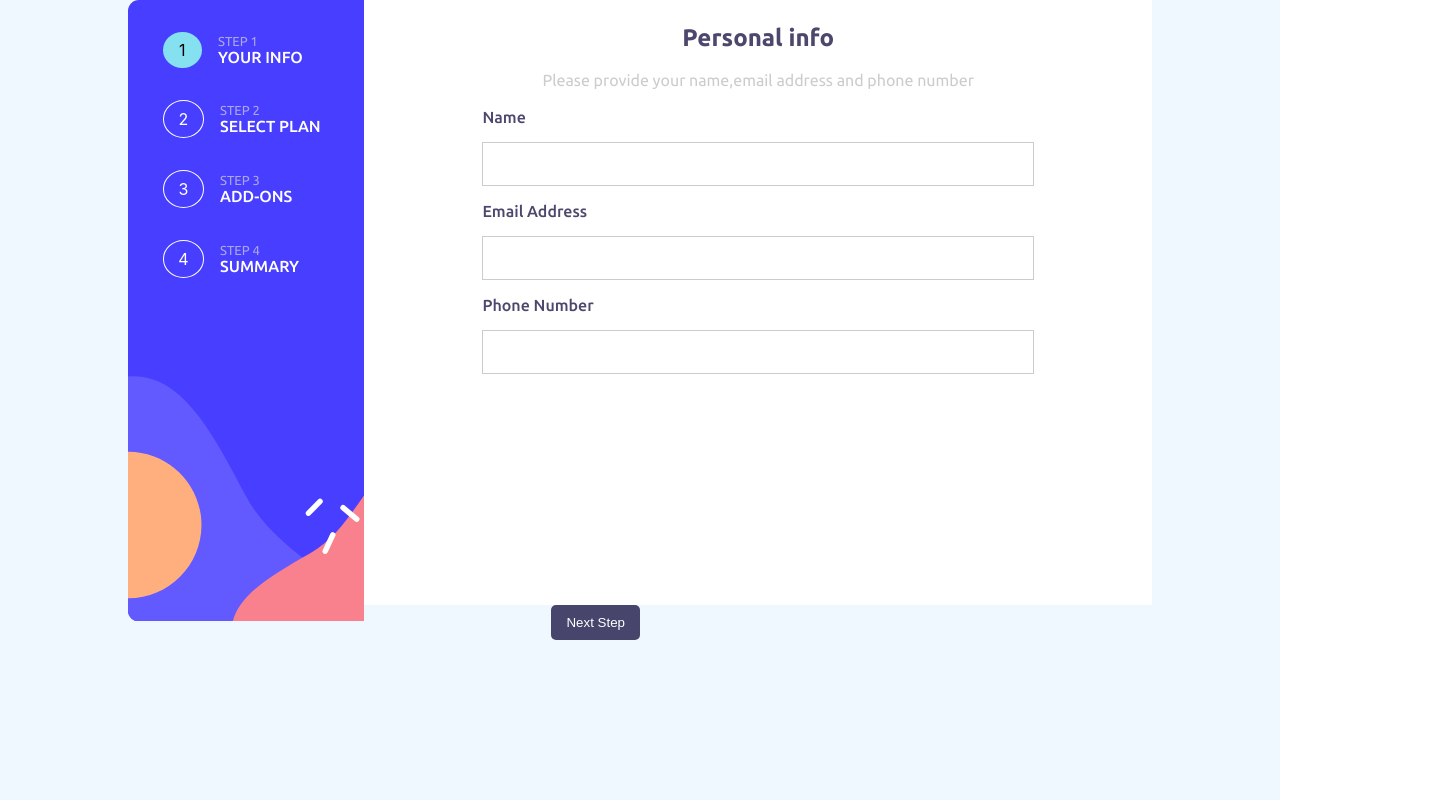
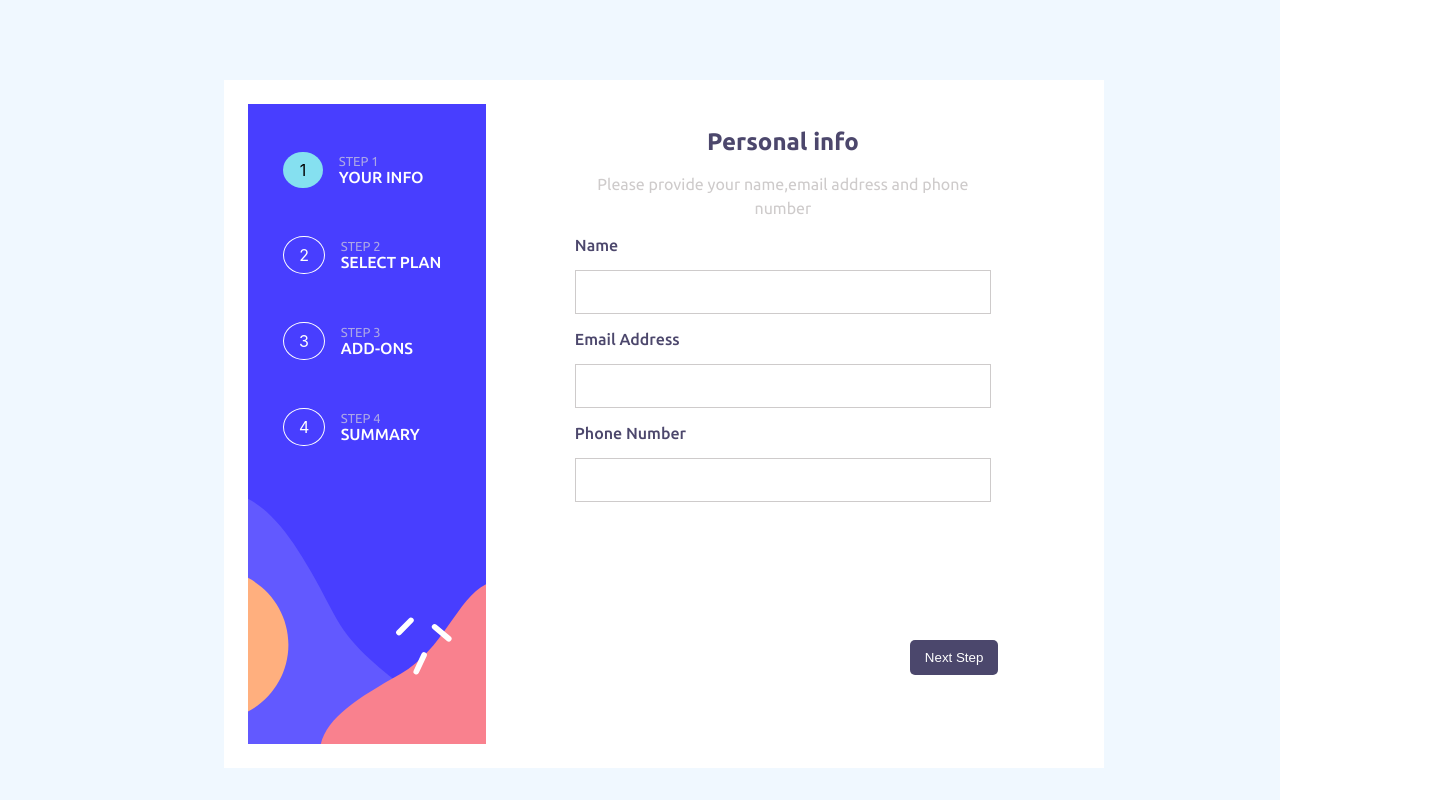
Before and after one commit to AD9-1/multistep-form, a React (Create React App) app: page / in a window 1280 px wide. Shown: the whole page, 1446 px wide, since content can reach past the window. Built offline with nearby package versions, Linux system fonts and the light colour scheme.

Commit message:
navbar desktop completed

```diff
--- a/src/App.css
+++ b/src/App.css
@@ -2,4 +2,7 @@
   text-align: center;
 min-height:100vh;
 background-color: aliceblue;
+display: flex;
+align-items: center;
+justify-content: center;
 }
--- a/src/components/Home/Home.scss
+++ b/src/components/Home/Home.scss
@@ -1,14 +1,14 @@
 .home {
-  display: flex;
-  flex-direction: column;
-  justify-content: center;
-  width: 80%;
+
+  width: 65%;
   height: 80vh;
-  margin: auto;
+
   &__first {
     height: 100%;
+    width:100%;
     display: flex;
     justify-content: center;
+    border:1.5rem solid white;
     &--steps {
       flex: 1;
       position: relative;
@@ -16,9 +16,9 @@
     }
   }
   &__second {
-    // width:90%;
-    // position:absolute;
-    // left:40%;
-    // top:70%;
+     width:70%;
+     position:absolute;
+     left:43%;
+     top:80%;
   }
 }
--- a/src/components/ProgressBar/ProgressBar.scss
+++ b/src/components/ProgressBar/ProgressBar.scss
@@ -3,24 +3,23 @@
 @use "../../styles//partials/mixins.scss" as *;
 
 .progressbar {
-  height: 100%;
-  flex: 0.3;
+  flex: 0.4;
   &_container {
     background: url("../../assets/images/bg-sidebar-desktop.svg");
     background-size: cover;
+    background-position: center;
     background-repeat: no-repeat;
-    height: 92%;
+    height: 100%;
     display: flex;
     flex-direction: column;
-    padding: 2em;
     align-items: center;
-    gap: 2em;
 
     &_div {
       display: flex;
       align-items: center;
       gap: 1em;
       width: 167px;
+      margin-top: 3em;
       .steps {
         flex: 1;
         &_number {
--- a/src/components/SelectPlan/SelectPlan.scss
+++ b/src/components/SelectPlan/SelectPlan.scss
@@ -3,10 +3,7 @@
 @use "../../styles//partials/mixins.scss" as *;
 
 .selectplan {
-  //width:100%;
   height: 100%;
-
-  // box-shadow: 6px 1px 12px 1px rgb(223, 220, 220);
   background-color: white;
   display: flex;
   flex-direction: column;
@@ -68,7 +65,7 @@
         width: 14px;
         height: 14px;
         background-color: rgb(118, 43, 230);
-        transform: translate(5%, 3.5%);
+        transform: translate(-52%, 3.5%);
       }
     }
   }
```
